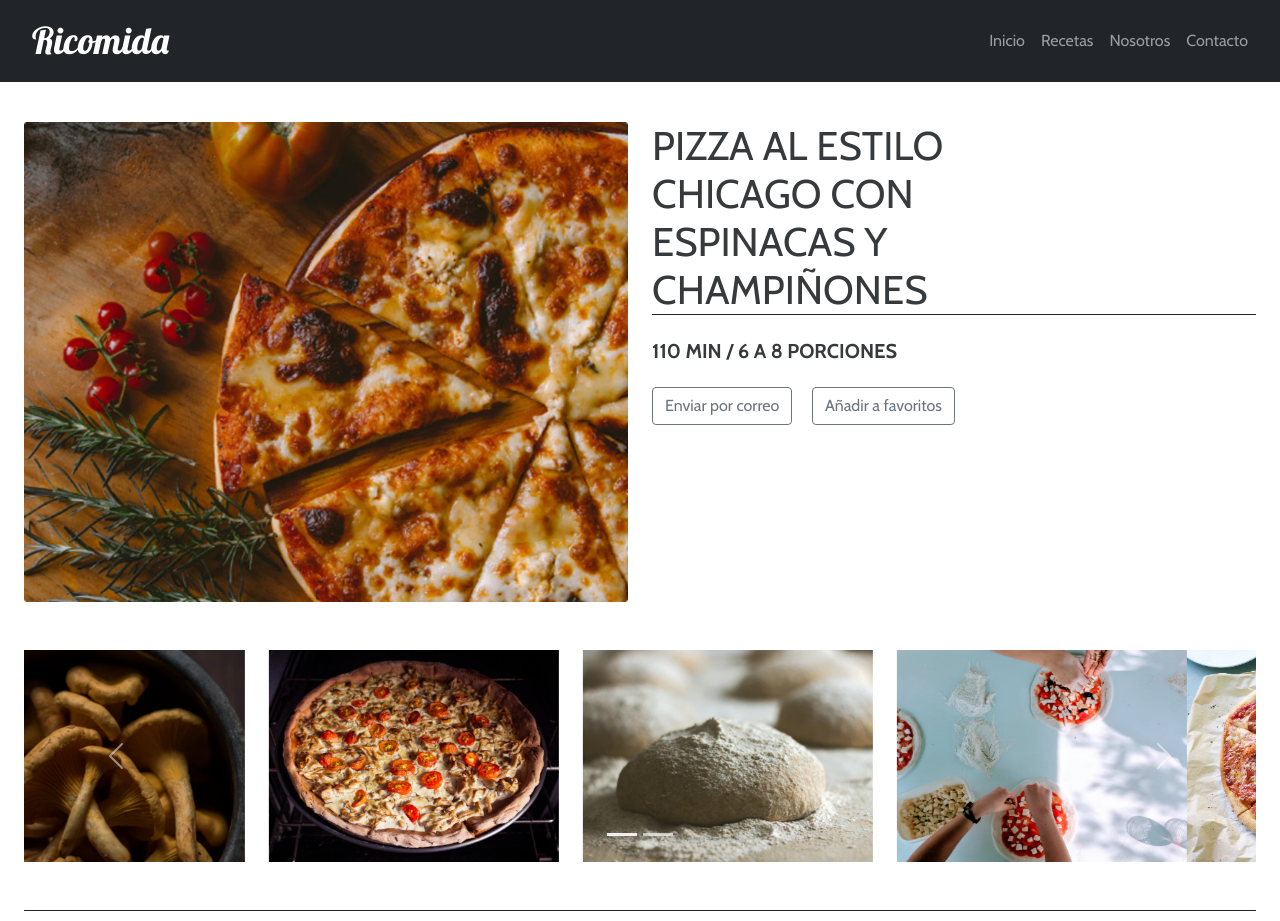
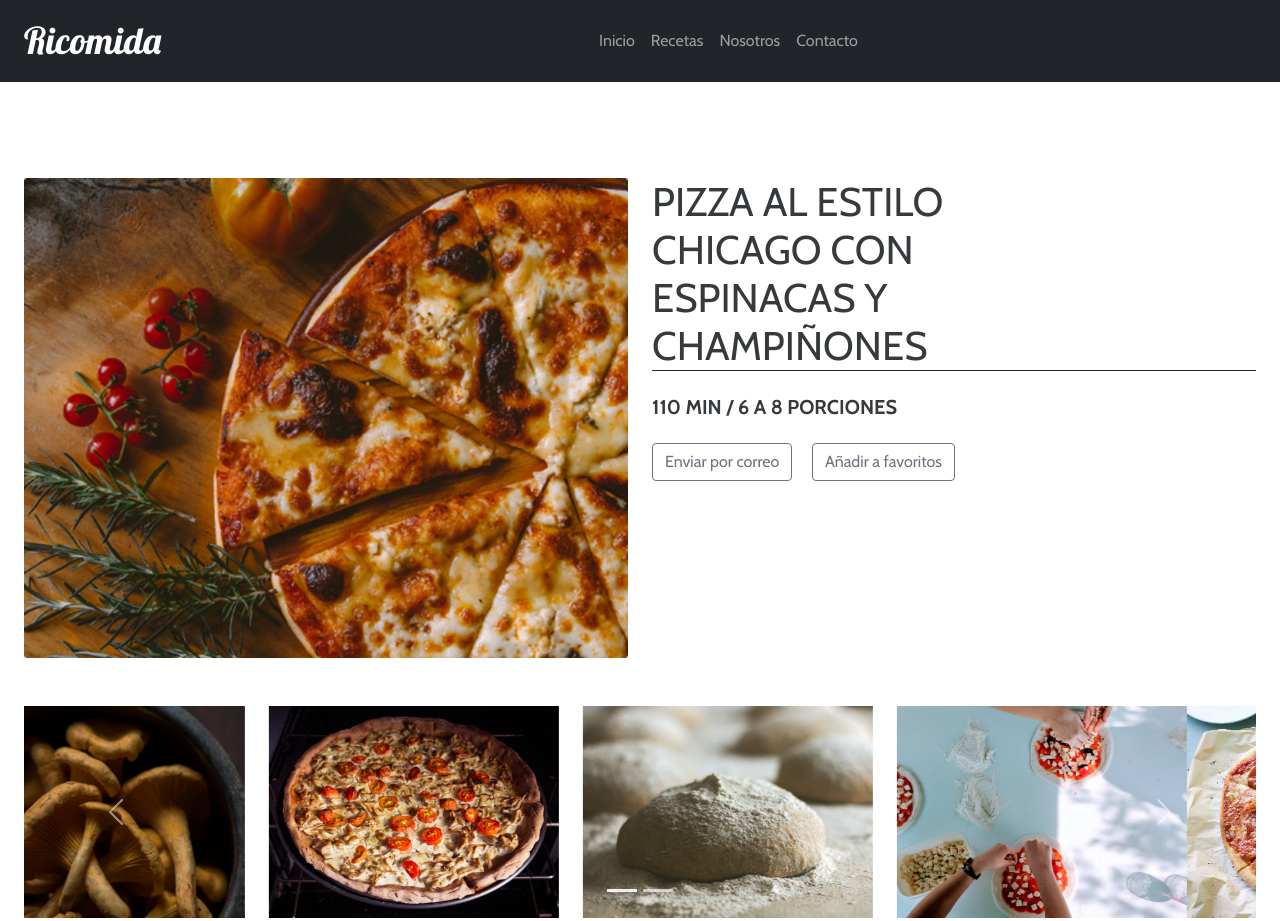
Before and after one commit to FranSantander/ricomida, a plain HTML site: page index.html in a window 1280 px wide. Shown: the top 921 px of the page. Drawn offline with nearby package versions, Linux system fonts and the light colour scheme.

Commit message:
pagina lista

```diff
--- a/assets/js/script.js
+++ b/assets/js/script.js
@@ -11,7 +11,7 @@ const popoverList = popoverTriggerList.map(function (popoverTriggerEl) {
 const enviarCorreo = document.getElementById('enviarCorreo');
 
 enviarCorreo.addEventListener('click', function(){
-  alert("El correo fue enviado correctamente...")
+  alert("El correo fue enviado correctamente")
 })
 
 const textoRojito = document.getElementById('ingredientes');
--- a/index.html
+++ b/index.html
@@ -19,27 +19,37 @@
 <body>
 
     <!--Navbar-->
-    <nav class="navbar navbar-expand-lg navbar-dark bg-dark text-white px-4">
-        <a class="navbar-brand ms-2 nav-title" href="#">Ricomida</a>
+    <section id="Navbar">
+    <nav class="navbar navbar-expand-lg navbar-dark bg-dark text-white pt-auto">
+        <a class="navbar-brand ms-4 nav-title" href="#">Ricomida</a>
         <button class="navbar-toggler boton" type="button" data-toggle="collapse" data-target="#navbarNavAltMarkup"
             aria-controls="navbarNavAltMarkup" aria-expanded="false" aria-label="Toggle navigation">
             <span class="navbar-toggler-icon"></span>
         </button>
-        <div class="collapse navbar-collapse" id="navbarNavAltMarkup">
-            <ul class="navbar-nav ms-auto">
-                <li class="nav-item nav-link" href="#">Inicio</li>
-                <li class="nav-item nav-link" href="#">Recetas</li>
-                <li class="nav-item nav-link" href="#">Nosotros</li>
-                <li class="nav-item nav-link" href="#">Contacto</li>
+        <div class="navbar-collapse" id="navbarNavAltMarkup">
+            <ul class="navbar-nav mx-auto">
+                <li class="nav-item active">
+                    <a class="nav-link" href="#Navbar">Inicio</a>
+                </li>
+                <li class="nav-item active">
+                    <a class="nav-link" href="#Recetas">Recetas</a>
+                </li>
+                <li class="nav-item active">
+                    <a class="nav-link" href="#Nosotros">Nosotros</a>
+                </li>
+                <li class="nav-item active">
+                    <a class="nav-link" href="#Contacto">Contacto</a>
+                </li>
             </ul>
         </div>
     </nav>
-    <main>
+    </section>
 
         <!--Header-->
-        <header class="header_class my-3  pt-4 mx-4">
+        <main>
+        <header class="header_class my-3 mt-5 pt-5 mx-4">
             <div class="row">
-                <div class="col-sm-12  col-lg-6">
+                <div class="col-sm-12 col-lg-6">
                     <img src="assets/img/principal.jpg" alt="principal" class="img-fluid">
                 </div>
                 <div class="col-sm-12  col-lg-6 header_texto">
@@ -127,7 +137,7 @@
         <section class="receta">
             <div class="row mx-5">
                 <div class="col-12 col-lg-6">
-                    <h4 class="py-4 receta__title" id="ingredientes">INGREDIENTES</h4>
+                    <h4 class="py-4 receta__title text-decoration-underline" id="ingredientes">INGREDIENTES</h4>
                     <p class="py-4 receta__ingredientes">Masa</p>
                     <ul class="ps-0 receta__ingredientes--lista">
                         <li>20 gr de levadura seca instantánea</li>
@@ -156,7 +166,7 @@
                     </ul>
                 </div>
                 <div class="col-12 col-lg-6">
-                    <h4 class="py-4" id="preparacion">PREPARACIÓN</h4>
+                    <h4 class="py-4 text-decoration-underline" id="preparacion">PREPARACIÓN</h4>
                     <p class="pt-2">1. Para la masa, disolver la levadura y el azúcar en agua tibia en un bol grande.
                         Dejar reposar 2 minutos. Agregar el aceite, la harina de maíz, sal y 400gr de harina. Mezclar
                         bien. Amasar y agregar el resto de harina, la cantidad necesaria para tener una masa blanda.
@@ -185,8 +195,8 @@
         </section>
 
         <!--Recetas Relacionadas-->
-        <section>
-            <div class="container-fluid mt-5"></div>
+        <section id="Recetas">
+            <div class="container mt-5">
             <h2 class="text-center border-top border-dark mt-5 pt-4">RECETAS RELACIONADAS</h2>
             <div class="row justify-content-around">
                 <div class="card col-12 col-md-4">
@@ -215,11 +225,13 @@
                 </div>
                 </div>
             </div>
+            </div>
         </section>
     </main>
 
     <!--Footer-->
-    <footer class="">
+    <section id="Nosotros">
+    <footer>
         <article class="footer text-center mt-5 bg-danger text-white">
             <h2 class="pt-5">SUSCRÍBETE EN NUESTRO NEWSLETTER</h2>
             <P>y obtén las mejores recetas que tenemos en <span class="ricomida">Ricomida</span></P>
@@ -229,6 +241,7 @@
             <p class="text-white">Ricomida</p>
         </article>
     </footer>
+</section>
 
     <!--Librerías externas y propias-->
     <script src="https://code.jquery.com/jquery-3.6.0.js"
```
Lines whose indentation alone changed are shown as unchanged.
